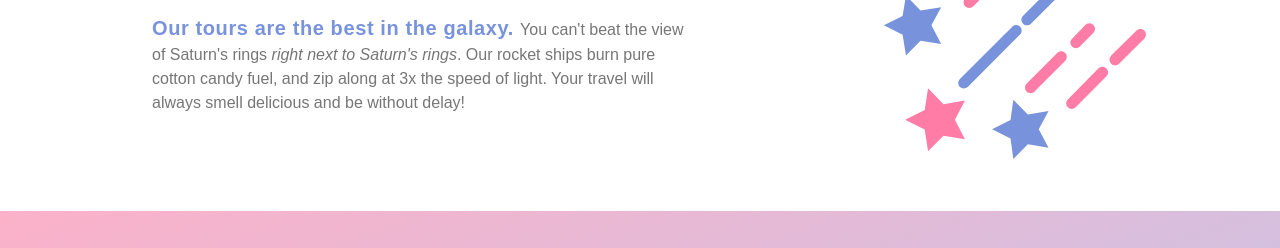
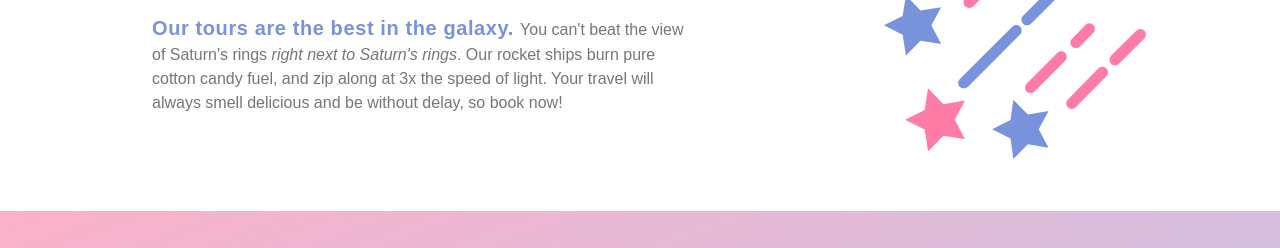
Before and after one commit to FernandoMateus2023/howtowebdev-capstone-master-FM, a website: page src/index.html in a window 1280 px wide. Shown: the part 543-791 px from the top of the page. Drawn offline with Linux system fonts and the light colour scheme.

Commit message:
Add copy to encourage signups

```diff
--- a/src/index.html
+++ b/src/index.html
@@ -30,7 +30,7 @@
     <main>
       <section id="about" class="center wrapper margin-v-lg padding-v-lg">
         <h2 class="text-dark">About</h2>
-        <p class="max-line-length"><strong class="lead text-medium">Our tours are the best in the galaxy. </strong>You can't beat the view of Saturn's rings <em>right next to Saturn's rings</em>. Our rocket ships burn pure cotton candy fuel, and zip along at 3x the speed of light. Your travel will always smell delicious and be without delay! </p>
+        <p class="max-line-length"><strong class="lead text-medium">Our tours are the best in the galaxy. </strong>You can't beat the view of Saturn's rings <em>right next to Saturn's rings</em>. Our rocket ships burn pure cotton candy fuel, and zip along at 3x the speed of light. Your travel will always smell delicious and be without delay, so book now! </p>
       </section>
       <section id="tours" class="padding-v-lg">
         <div class="center wrapper">
```
